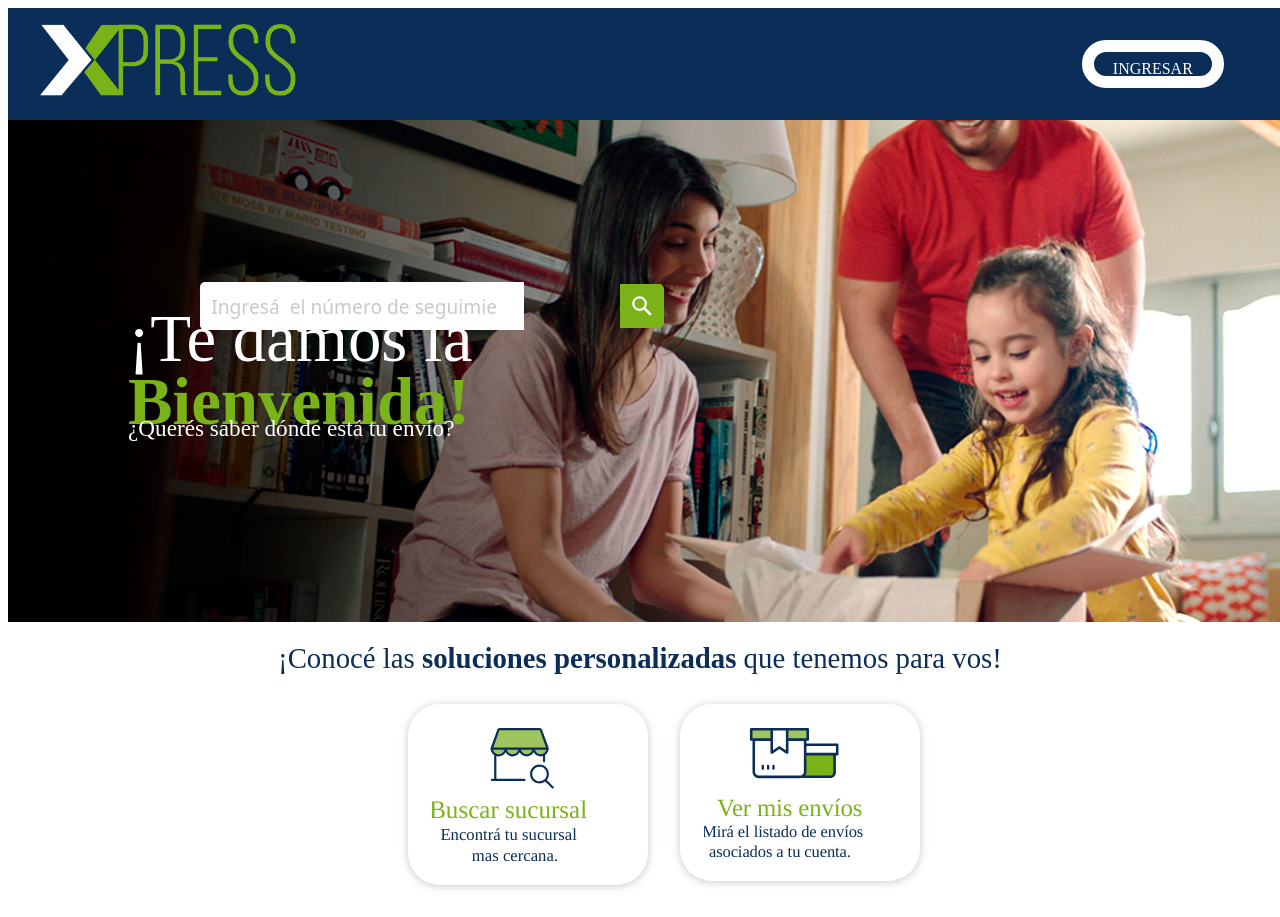
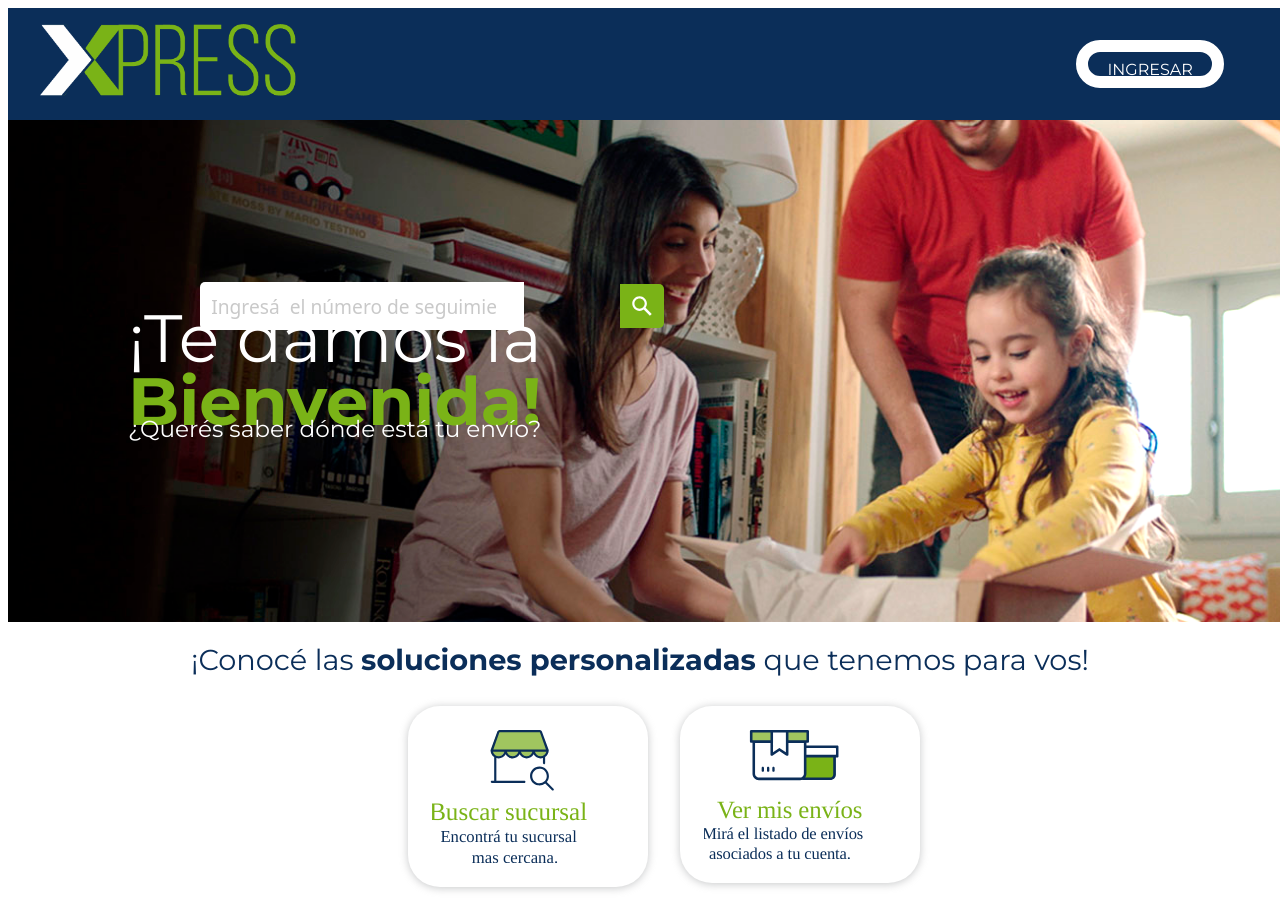
Before and after one commit to dannovega777/xpress, a plain HTML site: page index.html in a window 1280 px wide. Shown: the top 917 px of the page. Drawn offline with Linux system fonts and the light colour scheme.

Commit message:
fuente agregada

```diff
--- a/index.html
+++ b/index.html
@@ -10,7 +10,11 @@
     <meta name="author" content="Daniel Vega">
     <link rel="shortcut icon" href="favicon.ico" type="image/x-icon">
         <link rel="icon" href="assets\img\favicon\favicon.ico" type="image/x-icon">
-    <link rel="stylesheet" type="text/css" href="assets\css\styles.css">
+        <script src="https://kit.fontawesome.com/fd20449e17.js" crossorigin="anonymous"></script>
+        <link rel="preconnect" href="https://fonts.googleapis.com">
+        <link rel="preconnect" href="https://fonts.gstatic.com" crossorigin>
+        <link href="https://fonts.googleapis.com/css2?family=Montserrat:ital,wght@0,100;0,400;0,500;0,700;1,100;1,400;1,500;1,700&display=swap" rel="stylesheet">
+        <link rel="stylesheet" type="text/css" href="assets\css\styles.css">
     <title>XPress | Tus envios llegan mas rápido</title>
 
 </head>
```
Also changed, not shown: dashboard.html (+3 -0 lines), envios.html (+3 -0 lines), sucursal.html (+3 -0 lines).
